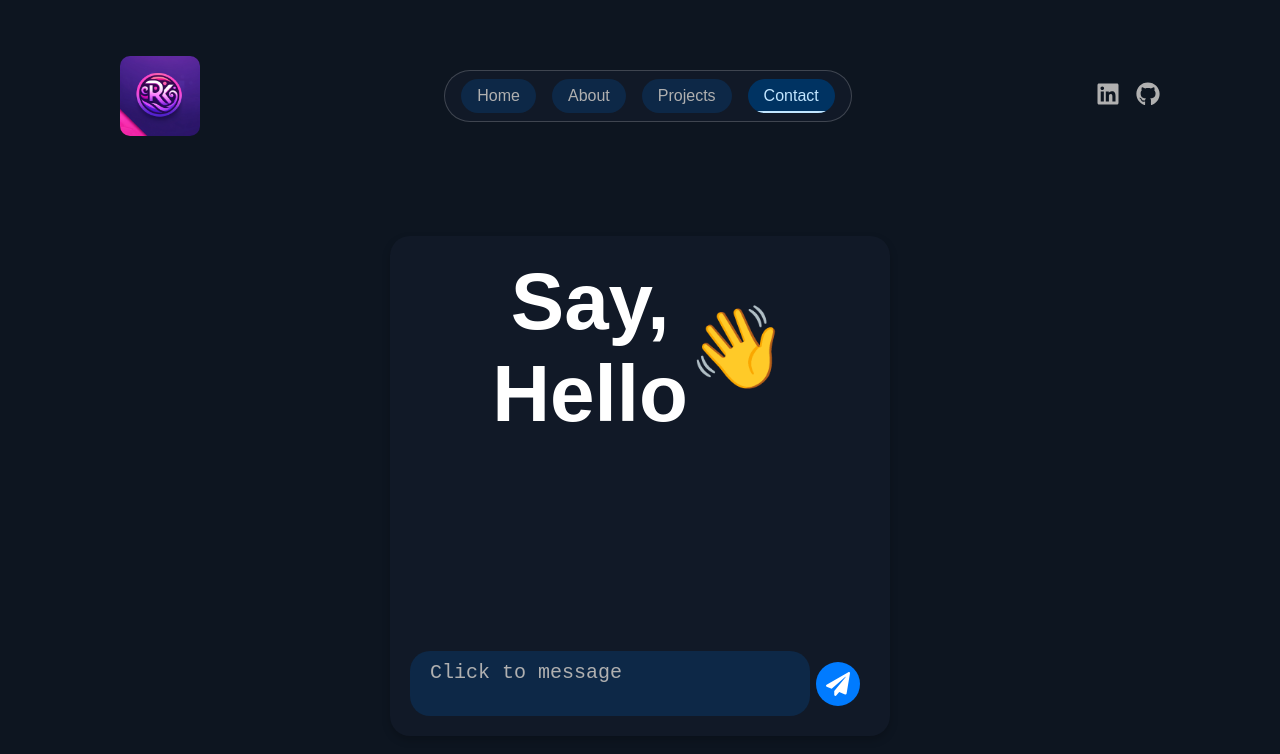
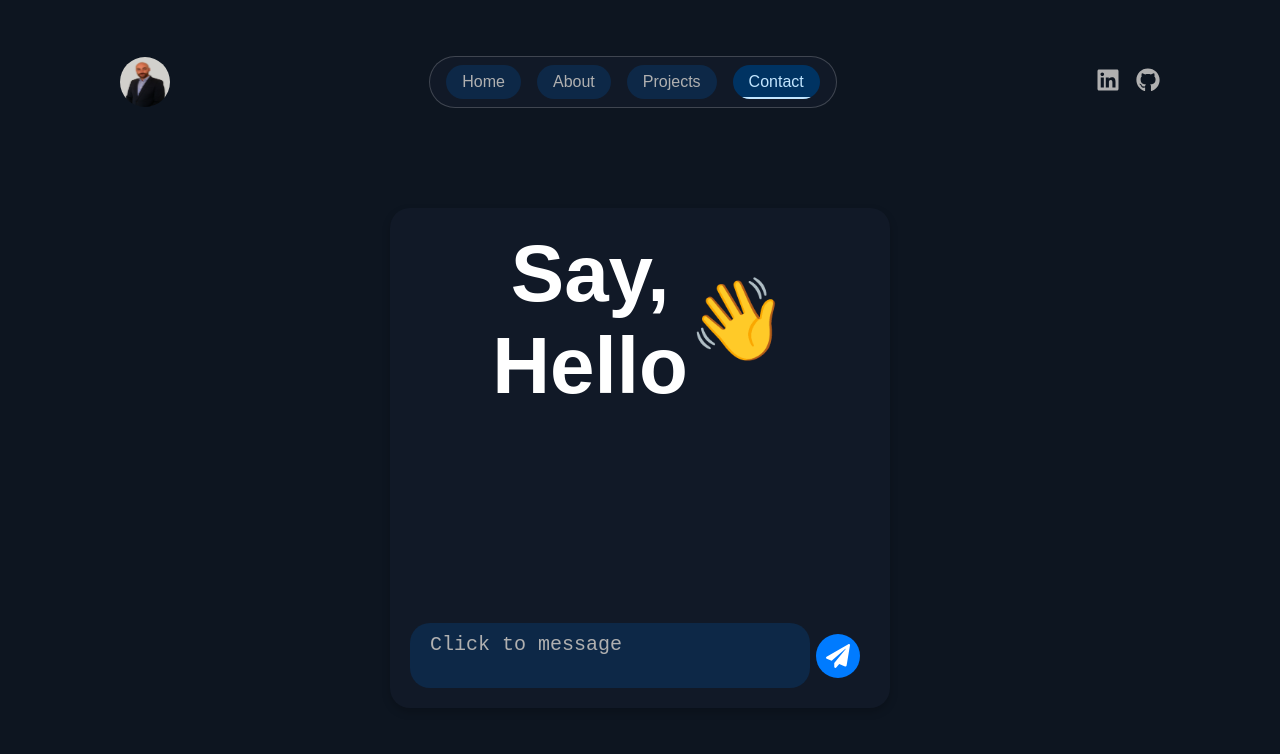
Before and after one commit to RonanKer29/react-portfolio-rk, a React (Vite) app: page /contact in a window 1280 px wide. Shown: the top 754 px of the page. Built offline with nearby package versions, Linux system fonts and the light colour scheme.

Commit message:
background colors

```diff
--- a/src/components/Navbar.jsx
+++ b/src/components/Navbar.jsx
@@ -1,6 +1,6 @@
 import React, { useState } from "react";
 import { Link, useLocation } from "react-router-dom";
-import Logo from "../assets/logo.png";
+import Logo from "../assets/photo-ronan.jpg";
 import "../styles/navbar.css";
 import { FaLinkedin, FaGithub, FaBars } from "react-icons/fa";
 
--- a/src/styles/navbar.css
+++ b/src/styles/navbar.css
@@ -1,9 +1,9 @@
 /* Fichier: navbar.css */
 
 #logo {
-  width: 80px;
-  height: 80px;
-  border-radius: 10px;
+  width: 50px;
+  height: 50px;
+  border-radius: 50%;
 }
 
 .nav-list {
```
